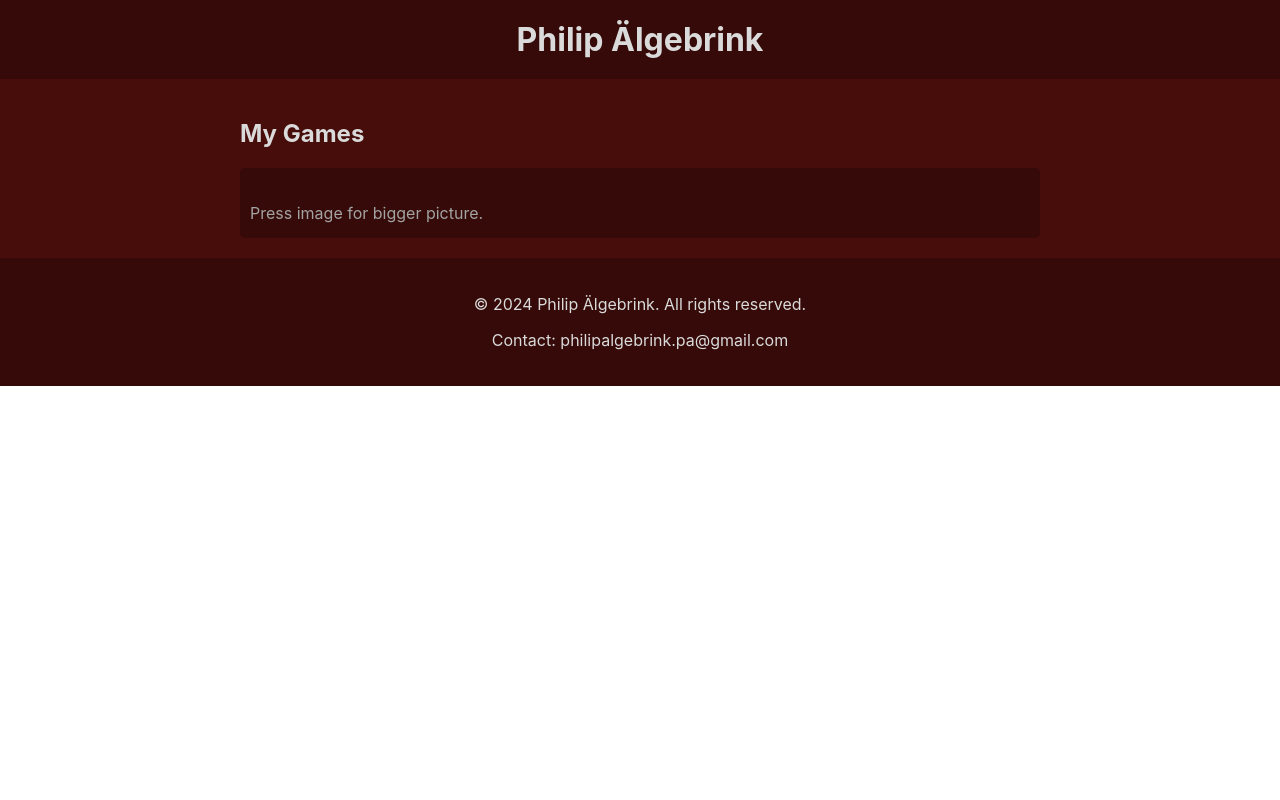
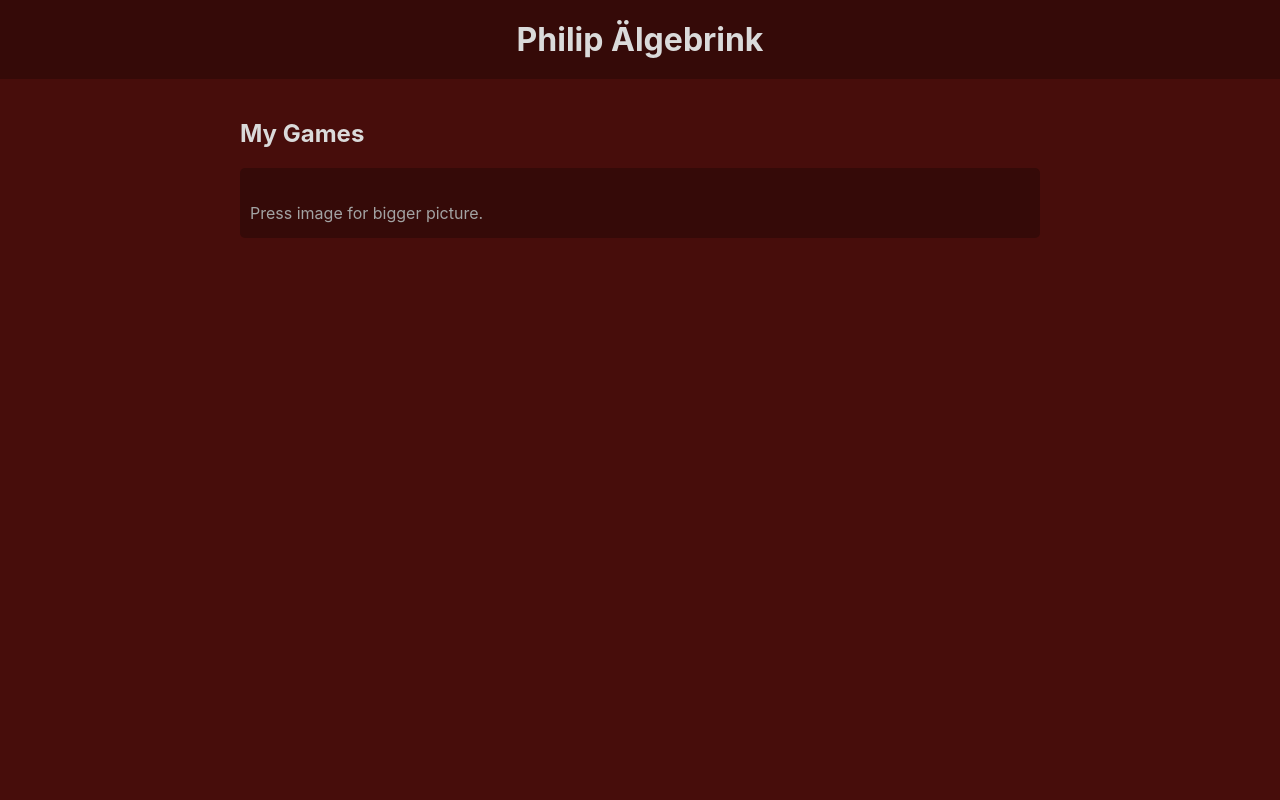
Before and after one commit to philipalgebrink/portfolio-react, a React (Create React App) app in the folder my-portfolio/: page /games in a window 1280 px wide. Shown: the top 800 px of the page. Built offline with nearby package versions, Linux system fonts and the light colour scheme.

Commit message:
Made so footer is always at bottom

```diff
--- a/my-portfolio/src/components/aboutme.css
+++ b/my-portfolio/src/components/aboutme.css
@@ -3,6 +3,7 @@
     background-color: #470D0B;
     color: #dadada;
     margin: 0;
+    min-height: 100vh;
 }
 
 .about-me-content {
--- a/my-portfolio/src/components/footer.css
+++ b/my-portfolio/src/components/footer.css
@@ -3,6 +3,7 @@
     color: #dadada;
     padding: 20px;
     text-align: center;
+    margin-top: auto;
 }
 
 .footer-content {
--- a/my-portfolio/src/components/gameshowcase.css
+++ b/my-portfolio/src/components/gameshowcase.css
@@ -1,5 +1,6 @@
 .game {
     background-color: #470D0B;
+    min-height: 100vh;
 }
 
 .game-container {
--- a/my-portfolio/src/components/githubrepos.css
+++ b/my-portfolio/src/components/githubrepos.css
@@ -1,5 +1,6 @@
 .repo {
     background-color: #470D0B;
+    min-height: 100vh;
 }
 
 .repo h2 {
```
